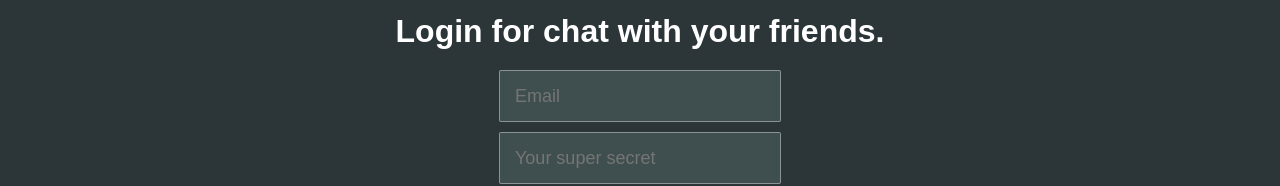
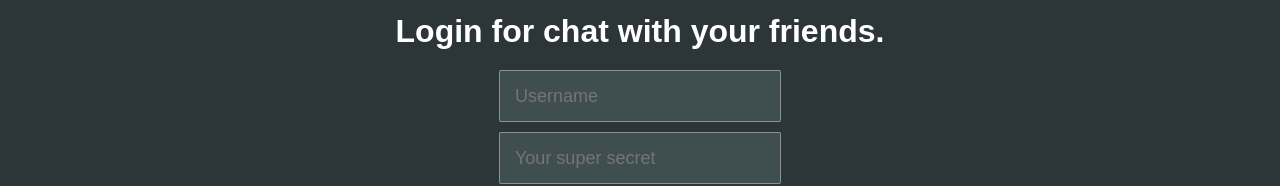
Before and after one commit to viralRupani/community-app, a React (Create React App) app in the folder frontend/: page /login in a window 1280 px wide. Shown: the part 144-330 px from the top of the page. Built offline with nearby package versions, Linux system fonts and the light colour scheme; a web font is replaced by a local one.

Commit message:
fix: bug fix

```diff
--- a/frontend/src/components/pages/login/Login.jsx
+++ b/frontend/src/components/pages/login/Login.jsx
@@ -9,7 +9,7 @@ import ReCAPTCHA from "react-google-recaptcha";
 
 function Login() {
   const [loginFormInfo, setLoginFormInfo] = useState({
-    email: "",
+    username: "",
     password: "",
   });
   const [loggedIn, setLoggedIn] = useState(false);
@@ -45,12 +45,12 @@ function Login() {
         data: JSON.stringify(loginFormInfo),
       }).then((res) => {
         if (res.data["response"] === "success") {
-          toast.success("Registred");
+          toast.success("Logged in");
           handleLoggedIn();
         } else if (res.data["response"] === "failur") {
           console.log(res.data);
           console.log("there is some issue dude.");
-          toast.error("Check your email or password");
+          toast.error("Check your username or password");
         }
       });
     } else {
@@ -58,7 +58,7 @@ function Login() {
     }
 
     setLoginFormInfo({
-      email: "",
+      username: "",
       password: "",
     });
     event.preventDefault();
@@ -70,11 +70,11 @@ function Login() {
         <h1>Login for chat with your friends.</h1>
         <form onSubmit={handleSubmit}>
           <FormInput
-            type="email"
-            name="email"
-            placeholder="Email"
+            type="text"
+            name="username"
+            placeholder="Username"
             handleChange={handleChange}
-            value={loginFormInfo.email}
+            value={loginFormInfo.username}
           />
           <FormInput
             type="password"
--- a/frontend/src/components/pages/register/Register.jsx
+++ b/frontend/src/components/pages/register/Register.jsx
@@ -51,7 +51,6 @@ function Register() {
         toast.error(res.data["reason"]);
       }
     });
-    toast.error("Please verify reCaptcha");
 
     setFormInfo({
       email: "",
```
